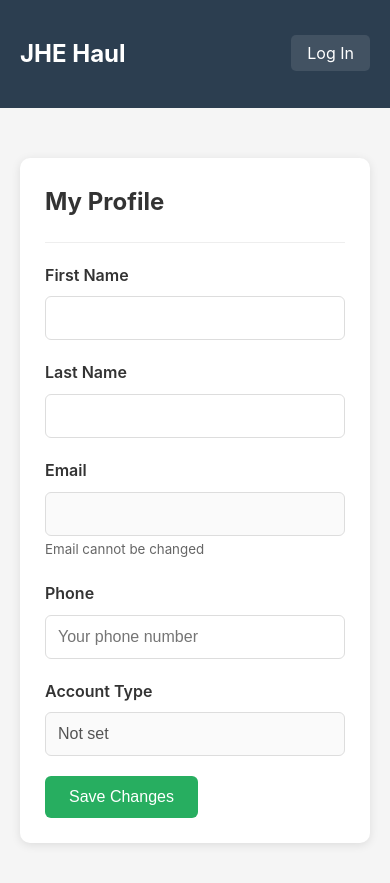
After one commit to jhehaul-debug/jhehaul-app, a Flask app: template templates/profile.html in a window 390 px wide. The commit adds this page. Run offline with Flask 3, Linux system fonts and the light colour scheme; the template is opened without the code that fills it, so the values that code supplies are empty; parts of the project's set-up code (start-up, migrations or seed data) failed here and were passed over.

Commit message:
Add ability for users to view and update their profile information
Adds a new /profile route with a template for users to view and edit their first name, last name, and phone number. Includes a /profile/update POST route to handle form submissions and update user data in the database. Also adds a "Profile" link to the base navigation.

Replit-Commit-Author: Agent
Replit-Commit-Session-Id: 01ca8034-597e-4dc6-bad9-3951263df846
Replit-Commit-Checkpoint-Type: full_checkpoint
Replit-Commit-Event-Id: 2c07d848-f5c2-4b6f-84fc-e321df36f399
Replit-Commit-Screenshot-Url: https://storage.googleapis.com/screenshot-production-us-central1/e608fcba-df07-4074-a9b5-89993c551ac9/01ca8034-597e-4dc6-bad9-3951263df846/j2LghI1
Replit-Helium-Checkpoint-Created: true

```diff
--- a/routes.py
+++ b/routes.py
@@ -224,3 +224,22 @@ def hauler_dashboard():
         Job.status.in_(['accepted', 'deposit_paid', 'completed'])
     ).order_by(Job.id.desc()).all()
     return render_template('hauler_dashboard.html', jobs=jobs)
+
+@app.route("/profile")
+@require_login
+def profile():
+    return render_template('profile.html')
+
+@app.route("/profile/update", methods=["POST"])
+@require_login
+def profile_update():
+    first_name = request.form.get("first_name", "").strip()
+    last_name = request.form.get("last_name", "").strip()
+    phone = request.form.get("phone", "").strip()
+
+    current_user.first_name = first_name
+    current_user.last_name = last_name
+    current_user.phone = phone
+    db.session.commit()
+
+    return redirect(url_for('profile'))
--- a/templates/base.html
+++ b/templates/base.html
@@ -56,6 +56,7 @@
                             <a href="{{ url_for('hauler_jobs') }}">Open Jobs</a>
                             <a href="{{ url_for('hauler_dashboard') }}">Dashboard</a>
                         {% endif %}
+                        <a href="{{ url_for('profile') }}">Profile</a>
                         <a href="{{ url_for('replit_auth.logout') }}">Log Out</a>
                     </div>
                 {% else %}
--- /dev/null
+++ b/templates/profile.html
@@ -0,0 +1,32 @@
+{% extends "base.html" %}
+{% block title %}My Profile - JHE Haul{% endblock %}
+{% block content %}
+<div class="card">
+    <h2>My Profile</h2>
+    <hr>
+    <form method="POST" action="{{ url_for('profile_update') }}">
+        <div class="form-group">
+            <label>First Name</label>
+            <input name="first_name" value="{{ current_user.first_name or '' }}">
+        </div>
+        <div class="form-group">
+            <label>Last Name</label>
+            <input name="last_name" value="{{ current_user.last_name or '' }}">
+        </div>
+        <div class="form-group">
+            <label>Email</label>
+            <input value="{{ current_user.email or '' }}" disabled>
+            <small style="color: #666;">Email cannot be changed</small>
+        </div>
+        <div class="form-group">
+            <label>Phone</label>
+            <input name="phone" value="{{ current_user.phone or '' }}" placeholder="Your phone number">
+        </div>
+        <div class="form-group">
+            <label>Account Type</label>
+            <input value="{{ current_user.user_type.title() if current_user.user_type else 'Not set' }}" disabled>
+        </div>
+        <button type="submit" class="btn btn-success">Save Changes</button>
+    </form>
+</div>
+{% endblock %}
```
